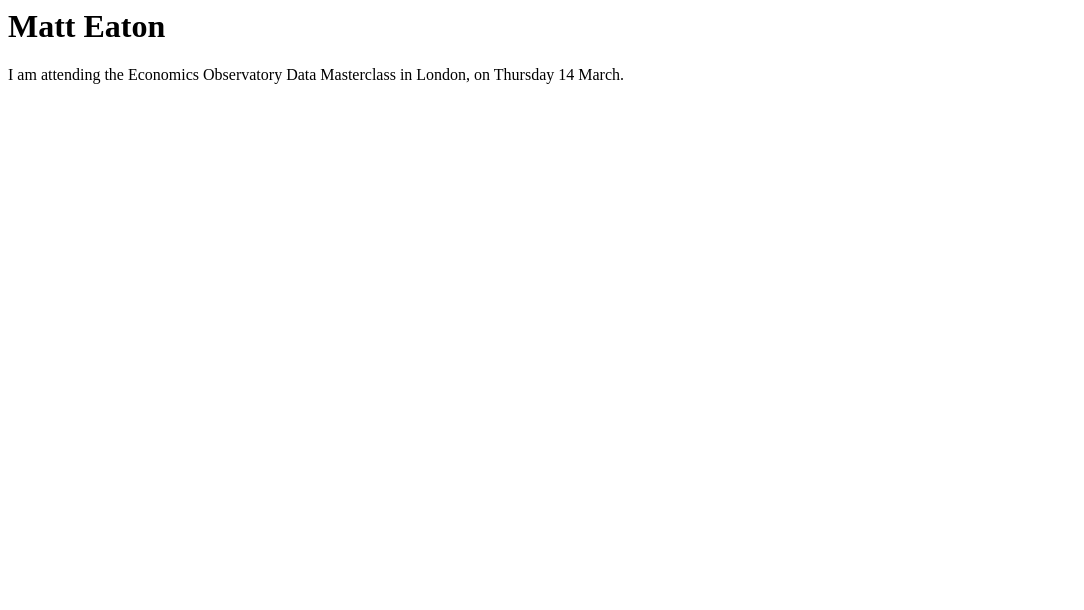
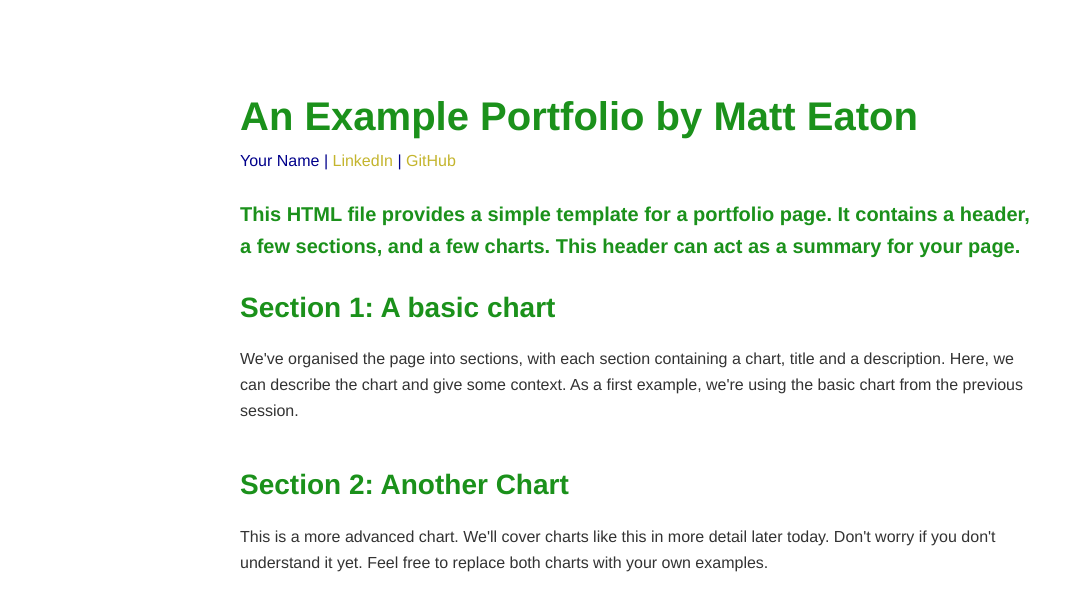
Before and after one commit to armchairman/armchairman.github.io, a plain HTML site: page index.html in a window 1280 px wide. Shown: the whole page, without its empty margins (0-1084 px from the left). Drawn offline with Linux system fonts and the light colour scheme; a script that the page names is missing.

Commit message:
Add files via upload

```diff
--- a/index.html
+++ b/index.html
@@ -1,8 +1,100 @@
+<!-- This HTML file provides a simple example of a portfolio page. It contains a header, a few sections, and a few charts. -->
+<!-- It works with the three css files in this folder: example1.css, example2.css and example3.css. -->
+<!-- The HTML file defines the structure of the page, and the CSS files define how it looks. -->
+<!-- The CSS examples are all designed to work with this page. Try swapping them out on line 29 and see what happens. -->
+
+<!-- Take a look around and make your own copy to adapt for your own use. -->
+
+<!-- This is a comment -->
+<!-- Comments are not displayed in the browser -->
+<!-- They can be used to leave notes in the code -->
+
+<!DOCTYPE html>
 <html>
-  <body>
-    <h1> Matt Eaton </h1>
+    <!-- HTML is heirarchial: tags like this define elements on the page.
+    Each tag does something different. For example:
+        - The <html> tag defines the whole document.
+        - The <h1> tag defines a large heading
+        - The <p> tag defines a paragraph
+        - Tags appear as an opening <div> and closing </div> pair
+    -->
 
-<p> I am attending the Economics Observatory Data Masterclass in London, on Thursday 14 March. </p>
+<head>
+    <!-- The head tag links to resources our page needs and defines information about it. Tags in the <head> aren't displayed on the page. -->
 
-  </body>
+    <!-- This is a link to a stylesheet which contains rules about how each element on the page should be defined-->
+    <!-- Try swapping example1.css to another, and take a look at example1.css to see if you understand it-->
+    <link rel="stylesheet" type="text/css" href="s2_example1.css">
+    <title>My Portfolio</title> <!-- The title displayed in the browser tab, not on the page itself -->
+
+    <!-- This is a link to the vega-lite which we're using to make graphs -->
+    <script src="https://cdn.jsdelivr.net/npm/vega@5"></script>
+    <script src="https://cdn.jsdelivr.net/npm/vega-lite@5"></script>
+    <script src="https://cdn.jsdelivr.net/npm/vega-embed@6"></script>
+</head>
+
+<body>
+<!-- The body tag contains the elements that visitors to our page will see. -->
+    <h1 class="big" style="margin-bottom: 0px;"> <!-- We have added a class to the header called "big" which we can use to style it in the CSS -->
+        <!-- This is a header, it is the largest text on the page -->
+        An Example Portfolio by Matt Eaton
+    </h1>
+    <p style="margin-top: 0px; color: darkblue">
+        <!-- we're setting the margin to 0px so the header and authour name are close together -->
+        Your Name | <a href="https://www.linkedin.com/in/finnmcevoy/">LinkedIn</a> | <a
+            href="https://www.github.com/FM-ds">GitHub</a>
+    </p>
+    <h3 class="small"> <!-- We have added a class to the header called "small" which we can use to style it in the CSS -->
+        This HTML file provides a simple template for a portfolio page. It contains a header, a few sections, and a few charts. This header can act as a summary for your page.
+    </h3>
+
+    <!-- We're organising the page into sections, with each section containing a chart, title and a description -->
+    <section>
+        <div class="chart-description">
+            <h2>Section 1: A basic chart</h2>
+            <p> <!-- This is a paragraph, it's the main way to display text on a web page -->
+                We've organised the page into sections, with each section containing a chart, title and a description. Here, we can describe the chart and give some context.
+                As a first example, we're using the basic chart from the previous session.
+            </p>
+        </div>
+        <figure id="Location1"></figure> <!-- we give it an id so we can put a vega-lite graph here with VegaEmbed -->
+    </section>
+
+    <section>
+        <div class="chart-description"> <!-- we are grouping the title and description together so we can style them together -->
+            <h2>Section 2: Another Chart</h2>
+            <p> <!-- This is a paragraph, it's the main way to display text on a web page -->
+                This is a more advanced chart. We'll cover charts like this in more detail later today. Don't worry if you don't understand it yet.
+                Feel free to replace both charts with your own examples.
+            </p>
+        </div>
+        <figure id="Location2"></figure> <!-- we give it an id so we can put a vega-lite graph here with VegaEmbed -->
+    </section>
+
+    <!-- Do you want to add more sections? -->
+        <!-- Try copying pasting the section above -->
+        <!-- You'll need to change the id of the figure "<figure id="Location3"... -->
+        <!-- ... and add a new variable for the graph spec in the script at the bottom of the page -->
+
+
+    <!-- This is a script, it's a way to run JavaScript code on the page -->
+    <script>
+        // This is a comment in JavaScript - it's a different language to HTML and CSS
+
+        var figure_1_spec = "s2_chart1.json"; // We're storing the URL of the graph we want to display in a variable
+        var figure_2_spec = "https://raw.githubusercontent.com/EconomicsObservatory/courses/main/2/s2_chart2.json";
+
+        vegaEmbed('#Location1', figure_1_spec) // We're using the vegaEmbed function to put a graph in the element with id figure_1
+        vegaEmbed('#Location2', figure_2_spec)
+
+        // Do you want to add more graphs?
+        // try defining a new variable for figure_3_spec, adding VegaEmbed for Location3, and adding a new section in the HTML
+        // e.g.
+        // var figure_3_spec = ...
+        // vegaEmbed('#Location3', figure_3_spec)
+
+    </script>
+
+</body>
+
 </html>
--- /dev/null
+++ b/s2_example1.css
@@ -0,0 +1,67 @@
+/* This is the level 1 CSS file. If you include it in your portfolio, it'll provide some clean and basic styling */
+/* for your page. Feel free to experiment with the values, or copy them into a new file and use that instead. */
+
+/* These are comments in CSS. Comments don't do anything except explain your working to make code easier to understand. */
+
+
+body { /* We can style any HTML element by using its name - here we're styling the body */
+  /* We want text that uses a clean sans-serif font, is usually 16px big and close to black */
+  font-family: 'Helvetica Neue', Helvetica, Arial, sans-serif;
+  font-size: 16px;
+  color: #333;
+  line-height: 1.6;
+  /* we want a white page, that's centered and not too wide */
+  background-color: #fff;
+  margin:0 auto;
+  max-width: 800px;
+  padding-top: 60px;
+}
+
+
+/* Headings */
+h1, h2, h3, h4, h5, h6 {
+  color: #1b911b;
+  margin-top: 24px;
+  margin-bottom: 16px;
+  font-weight: 600;
+}
+
+/* We want the headings to be a little bigger than the paragraph text */
+.big { /* This is the class we created in the HTML file, you can use it to style any element */
+  font-size: 2.5em;
+}
+
+h2 {
+  font-size: 1.75em;
+}
+
+.small {
+  font-size: 1.25em;
+}
+
+/* Paragraph */
+p {
+  margin-bottom: 1em;
+  font-weight: 300;
+}
+
+section {
+  margin-bottom: 2.5em;  /* We want a little more space between sections */
+}
+
+/* Links */
+/* We want the links to be a little more visible  and a different color */
+a {
+  color: #c4b52e;
+  text-decoration: none;
+}
+
+a:hover {
+  text-decoration: underline;
+}
+
+/* Images */
+img {
+  max-width: 100%;
+  height: auto;
+}
```
